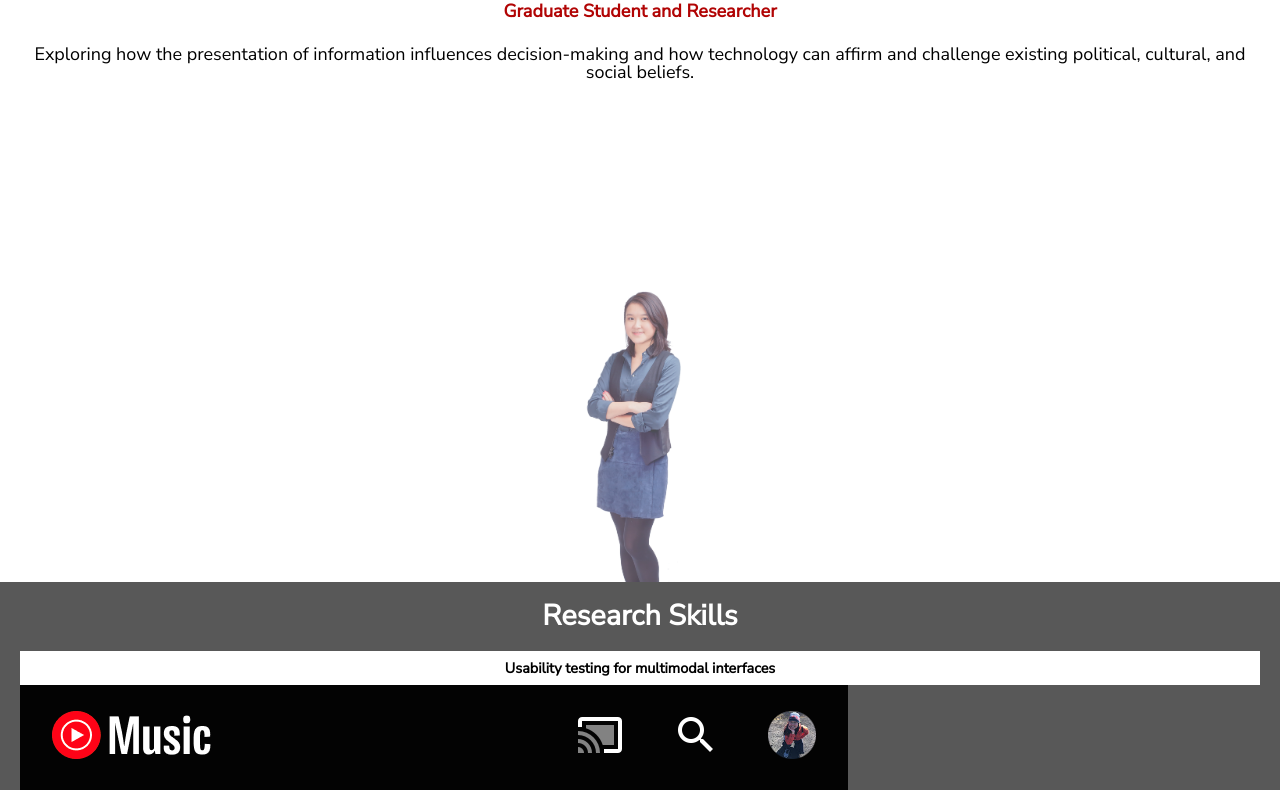
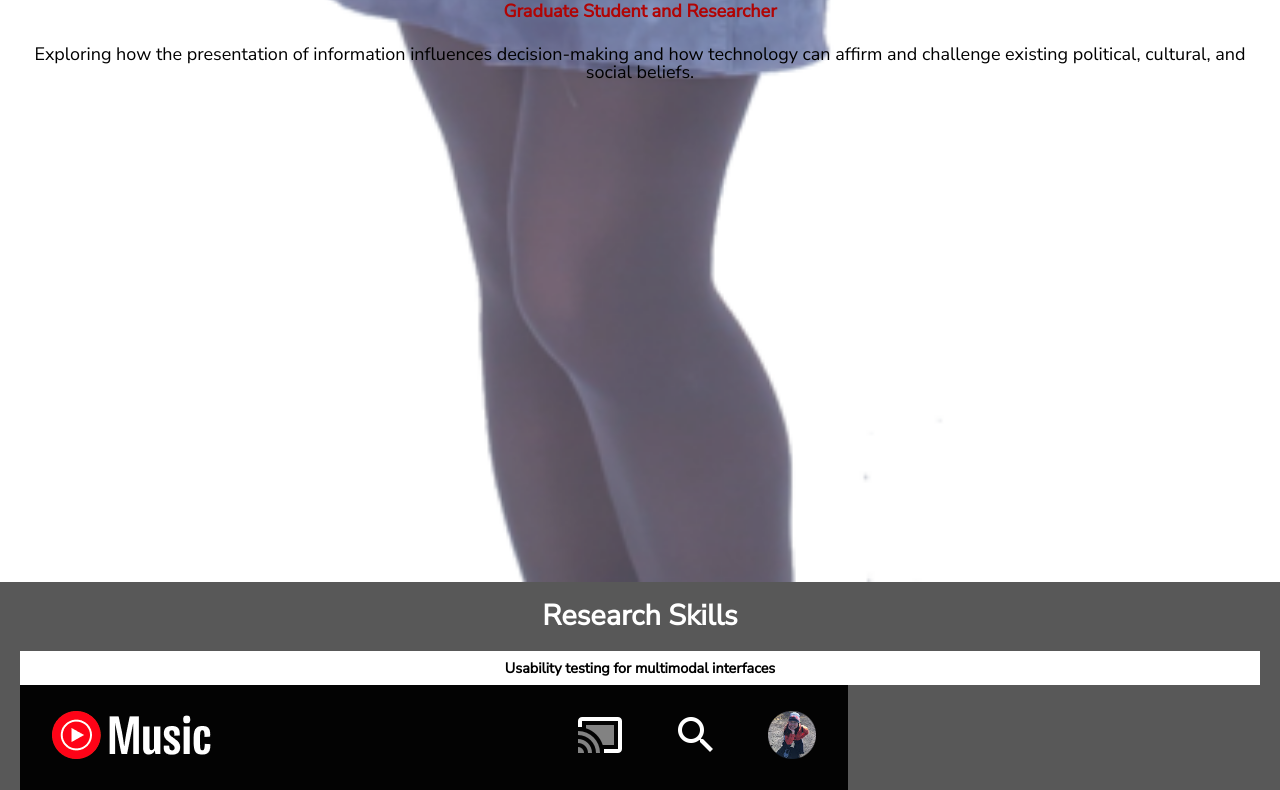
Before and after one commit to jamclee/mobiledraft_2021, a plain HTML site: page index.html in a window 1280 px wide. Shown: the part 310-1100 px from the top of the page. Drawn offline with Linux system fonts and the light colour scheme; a web font is replaced by a local one.

Commit message:
Update style.css

```diff
--- a/css/style.css
+++ b/css/style.css
@@ -63,7 +63,7 @@ h2{
     background-repeat: no-repeat;
     background-attachment: fixed;
     background-position: center bottom;
-    background-size: 20vh;
+    background-size: cover;
 }
 
 .welcome h2{
```
